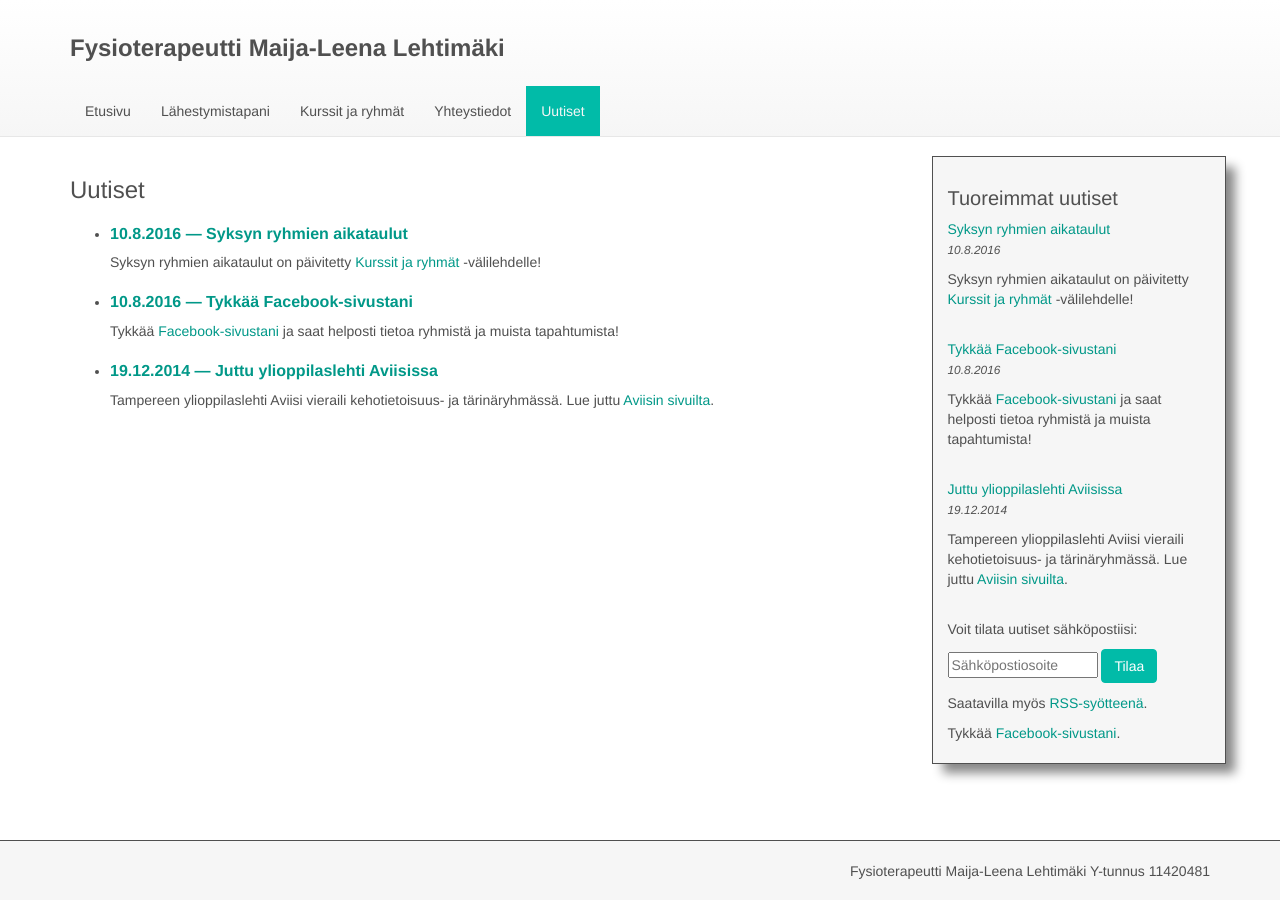
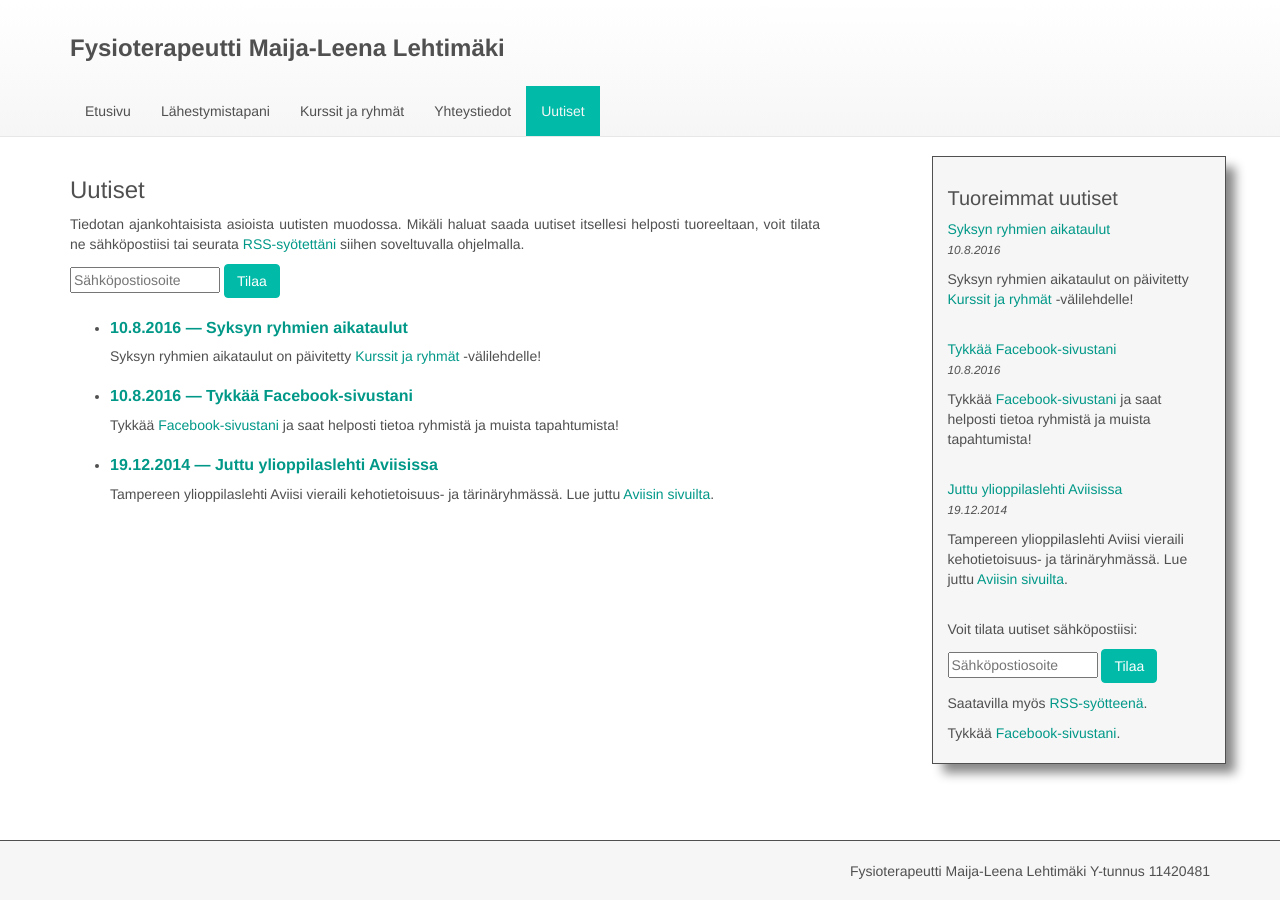
Before and after one commit to jluttine/maijaleenalehtimaki.fi, a Jekyll site: the page built from _pages/04-uutiset.html, in a window 1280 px wide. Built offline with Jekyll 4.4.1, drawn with Linux system fonts in a browser that asks for light colours.

Commit message:
Lisää Uutiset-sivulle kuvaus ja tilausnappi

```diff
--- a/_pages/04-uutiset.html
+++ b/_pages/04-uutiset.html
@@ -2,6 +2,17 @@
 title: Uutiset
 permalink: /uutiset/
 ---
+
+
+<p>
+    Tiedotan ajankohtaisista asioista uutisten muodossa. Mikäli haluat saada
+    uutiset itsellesi helposti tuoreeltaan, voit tilata ne sähköpostiisi tai
+    seurata <a href="{{ site.baseurl }}{% link feed.xml %}">RSS-syötettäni</a> siihen
+    soveltuvalla ohjelmalla.
+</p>
+
+{% include subscribe.html %}
+
 
 <ul>
 {% for post in site.posts %}
```
